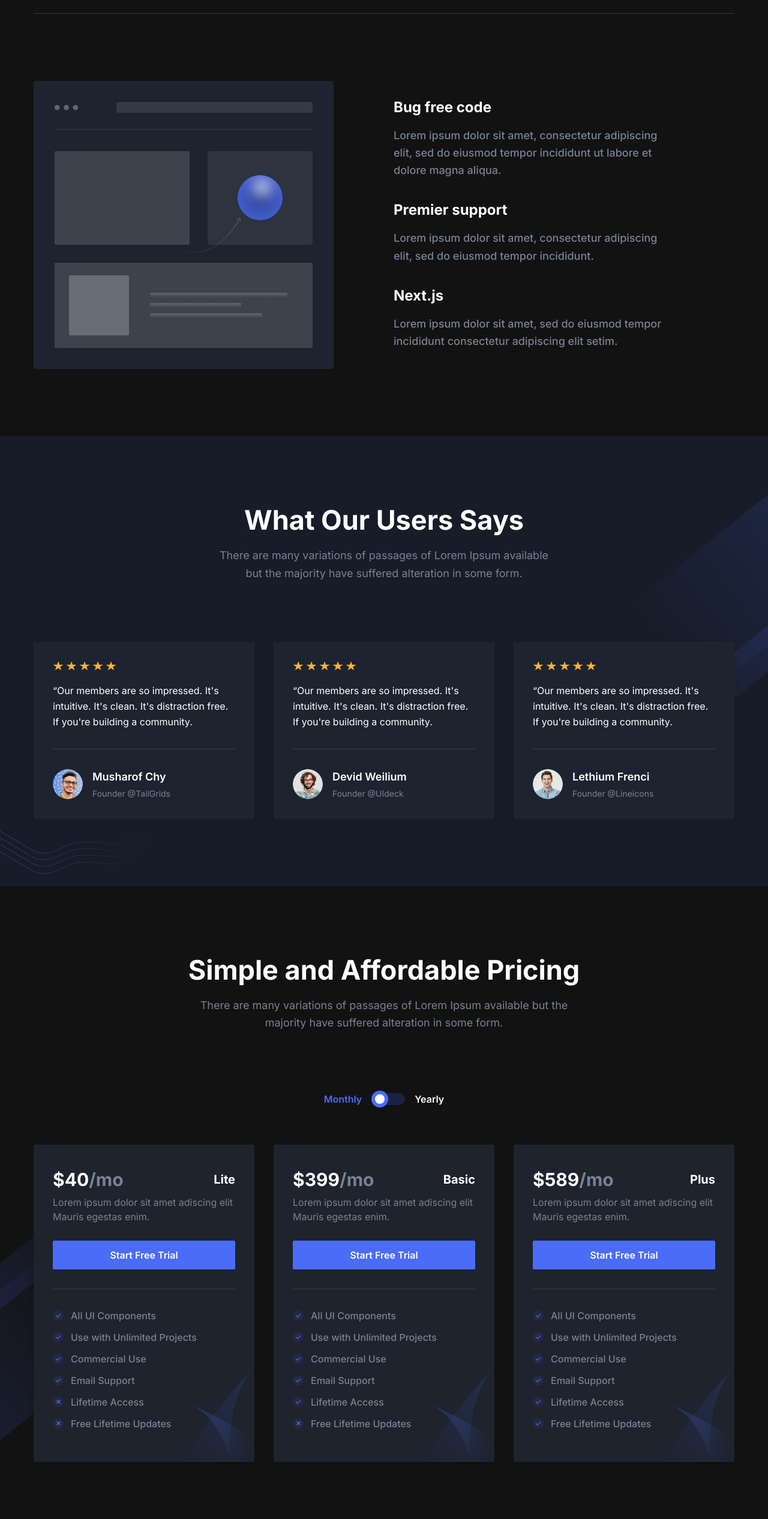
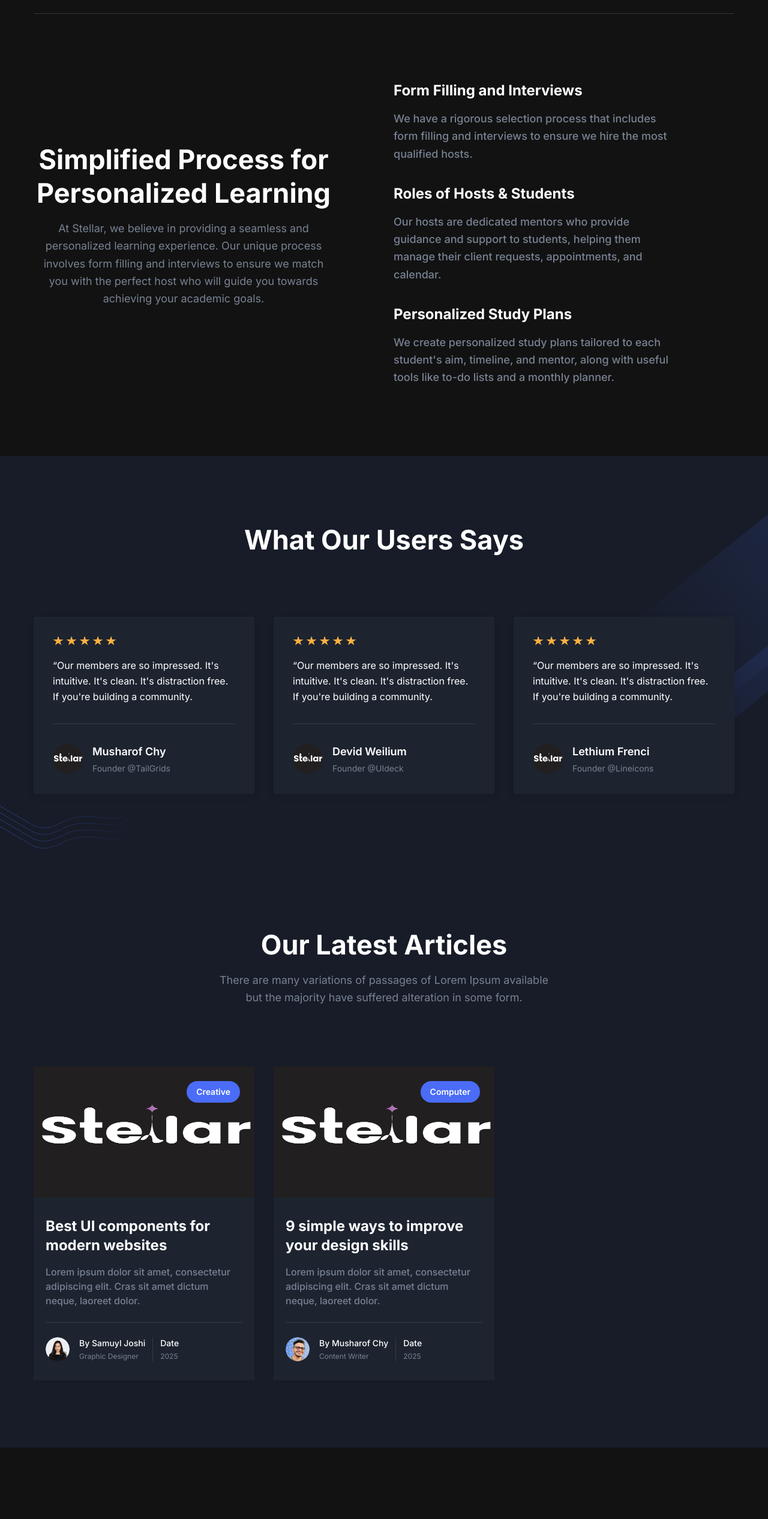
Before and after one commit to aaakash06/stellar, a Next.js app: page / in a window 1280 px wide. Shown: the part 2160-4692 px from the top of the page at 60% size. Built offline with nearby package versions, Linux system fonts and the light colour scheme.

Commit message:
home page almost done

```diff
--- a/components/About/AboutSectionTwo.tsx
+++ b/components/About/AboutSectionTwo.tsx
@@ -1,15 +1,28 @@
 import Image from "next/image";
+import SectionTitle from "../Common/SectionTitle";
 
 const AboutSectionTwo = () => {
   return (
     <section className="py-16 md:py-20 lg:py-28">
       <div className="container">
-        <div className="-mx-4 flex flex-wrap items-center">
-          <div className="w-full px-4 lg:w-1/2">
+        <div className="-mx-4 flex flex-wrap ">
+          <div className="w-full h-full  px-4 lg:w-1/2  flex flex-col justify-center">
             <div
+              className="wow fadeInUp relative mx-auto mb-12 aspect-[25/24] max-w-[500px] text-center  lg:m-0 flex items-center"
+              data-wow-delay=".15s"
+            >
+              <SectionTitle
+                title="Simplified Process for Personalized Learning"
+                paragraph="At Stellar, we believe in providing a seamless and personalized learning experience. Our unique process involves form filling and interviews to ensure we match you with the perfect host who will guide you towards achieving your academic goals."
+                center
+                mb="0"
+              />
+            </div>
+            {/* <div
               className="wow fadeInUp relative mx-auto mb-12 aspect-[25/24] max-w-[500px] text-center lg:m-0"
               data-wow-delay=".15s"
             >
+
               <Image
                 src="/images/about/about-image-2.svg"
                 alt="about image"
@@ -22,35 +35,38 @@
                 fill
                 className="drop-shadow-three hidden dark:block dark:drop-shadow-none"
               />
-            </div>
+            </div> */}
           </div>
           <div className="w-full px-4 lg:w-1/2">
             <div className="wow fadeInUp max-w-[470px]" data-wow-delay=".2s">
               <div className="mb-9">
                 <h3 className="mb-4 text-xl font-bold text-black dark:text-white sm:text-2xl lg:text-xl xl:text-2xl">
-                  Bug free code
+                  Form Filling and Interviews
                 </h3>
                 <p className="text-base font-medium leading-relaxed text-body-color sm:text-lg sm:leading-relaxed">
-                  Lorem ipsum dolor sit amet, consectetur adipiscing elit, sed
-                  do eiusmod tempor incididunt ut labore et dolore magna aliqua.
+                  We have a rigorous selection process that includes form
+                  filling and interviews to ensure we hire the most qualified
+                  hosts.
                 </p>
               </div>
               <div className="mb-9">
                 <h3 className="mb-4 text-xl font-bold text-black dark:text-white sm:text-2xl lg:text-xl xl:text-2xl">
-                  Premier support
+                  Roles of Hosts & Students
                 </h3>
                 <p className="text-base font-medium leading-relaxed text-body-color sm:text-lg sm:leading-relaxed">
-                  Lorem ipsum dolor sit amet, consectetur adipiscing elit, sed
-                  do eiusmod tempor incididunt.
+                  Our hosts are dedicated mentors who provide guidance and
+                  support to students, helping them manage their client
+                  requests, appointments, and calendar.
                 </p>
               </div>
               <div className="mb-1">
                 <h3 className="mb-4 text-xl font-bold text-black dark:text-white sm:text-2xl lg:text-xl xl:text-2xl">
-                  Next.js
+                  Personalized Study Plans
                 </h3>
                 <p className="text-base font-medium leading-relaxed text-body-color sm:text-lg sm:leading-relaxed">
-                  Lorem ipsum dolor sit amet, sed do eiusmod tempor incididunt
-                  consectetur adipiscing elit setim.
+                  We create personalized study plans tailored to each student's
+                  aim, timeline, and mentor, along with useful tools like to-do
+                  lists and a monthly planner.
                 </p>
               </div>
             </div>
--- a/components/Blog/SingleBlog.tsx
+++ b/components/Blog/SingleBlog.tsx
@@ -17,7 +17,7 @@
           <span className="absolute right-6 top-6 z-20 inline-flex items-center justify-center rounded-full bg-primary px-4 py-2 text-sm font-semibold capitalize text-white">
             {tags[0]}
           </span>
-          <Image src={image} alt="image" fill />
+          <Image src="/stellar.png" alt="image" fill />
         </Link>
         <div className="p-6 sm:p-8 md:px-6 md:py-8 lg:p-8 xl:px-5 xl:py-8 2xl:p-8">
           <h3>
--- a/components/Blog/blogData.tsx
+++ b/components/Blog/blogData.tsx
@@ -29,19 +29,19 @@
     tags: ["computer"],
     publishDate: "2025",
   },
-  {
-    id: 3,
-    title: "Tips to quickly improve your coding speed.",
-    paragraph:
-      "Lorem ipsum dolor sit amet, consectetur adipiscing elit. Cras sit amet dictum neque, laoreet dolor.",
-    image: "/images/blog/blog-03.jpg",
-    author: {
-      name: "Lethium Deo",
-      image: "/images/blog/author-03.png",
-      designation: "Graphic Designer",
-    },
-    tags: ["design"],
-    publishDate: "2025",
-  },
+  // {
+  //   id: 3,
+  //   title: "Tips to quickly improve your coding speed.",
+  //   paragraph:
+  //     "Lorem ipsum dolor sit amet, consectetur adipiscing elit. Cras sit amet dictum neque, laoreet dolor.",
+  //   image: "/images/blog/blog-03.jpg",
+  //   author: {
+  //     name: "Lethium Deo",
+  //     image: "/images/blog/author-03.png",
+  //     designation: "Graphic Designer",
+  //   },
+  //   tags: ["design"],
+  //   publishDate: "2025",
+  // },
 ];
 export default blogData;
--- a/components/Blog/index.tsx
+++ b/components/Blog/index.tsx
@@ -10,7 +10,7 @@
     >
       <div className="container">
         <SectionTitle
-          title="Our Latest Blogs"
+          title="Our Latest Articles"
           paragraph="There are many variations of passages of Lorem Ipsum available but the majority have suffered alteration in some form."
           center
         />
--- a/components/Common/SectionTitle.tsx
+++ b/components/Common/SectionTitle.tsx
@@ -14,7 +14,9 @@
   return (
     <>
       <div
-        className={`wow fadeInUp w-full ${center ? "mx-auto text-center" : ""}`}
+        className={`wow  fadeInUp w-full ${
+          center ? "mx-auto text-center" : ""
+        }`}
         data-wow-delay=".1s"
         style={{ maxWidth: width, marginBottom: mb }}
       >
--- a/components/Pricing/index.tsx
+++ b/components/Pricing/index.tsx
@@ -67,12 +67,19 @@
             duration={isMonthly ? "mo" : "yr"}
             subtitle="Lorem ipsum dolor sit amet adiscing elit Mauris egestas enim."
           >
-            <OfferList text="All UI Components" status="active" />
+            <OfferList text="Stellar" status="active" />
+            <OfferList text="Stellar" status="active" />
+            <OfferList text="Stellar" status="active" />
+            <OfferList text="Stellar" status="active" />
+            <OfferList text="Stellar" status="active" />
+            <OfferList text="Stellar" status="active" />
+
+            {/* <OfferList text="All UI Components" status="active" />
             <OfferList text="Use with Unlimited Projects" status="active" />
             <OfferList text="Commercial Use" status="active" />
             <OfferList text="Email Support" status="active" />
             <OfferList text="Lifetime Access" status="inactive" />
-            <OfferList text="Free Lifetime Updates" status="inactive" />
+            <OfferList text="Free Lifetime Updates" status="inactive" /> */}
           </PricingBox>
           <PricingBox
             packageName="Basic"
@@ -80,12 +87,12 @@
             duration={isMonthly ? "mo" : "yr"}
             subtitle="Lorem ipsum dolor sit amet adiscing elit Mauris egestas enim."
           >
-            <OfferList text="All UI Components" status="active" />
-            <OfferList text="Use with Unlimited Projects" status="active" />
-            <OfferList text="Commercial Use" status="active" />
-            <OfferList text="Email Support" status="active" />
-            <OfferList text="Lifetime Access" status="active" />
-            <OfferList text="Free Lifetime Updates" status="inactive" />
+            <OfferList text="Stellar" status="active" />
+            <OfferList text="Stellar" status="active" />
+            <OfferList text="Stellar" status="active" />
+            <OfferList text="Stellar" status="active" />
+            <OfferList text="Stellar" status="active" />
+            <OfferList text="Stellar" status="active" />
           </PricingBox>
           <PricingBox
             packageName="Plus"
@@ -93,12 +100,12 @@
             duration={isMonthly ? "mo" : "yr"}
             subtitle="Lorem ipsum dolor sit amet adiscing elit Mauris egestas enim."
           >
-            <OfferList text="All UI Components" status="active" />
-            <OfferList text="Use with Unlimited Projects" status="active" />
-            <OfferList text="Commercial Use" status="active" />
-            <OfferList text="Email Support" status="active" />
-            <OfferList text="Lifetime Access" status="active" />
-            <OfferList text="Free Lifetime Updates" status="active" />
+            <OfferList text="Stellar" status="active" />
+            <OfferList text="Stellar" status="active" />
+            <OfferList text="Stellar" status="active" />
+            <OfferList text="Stellar" status="active" />
+            <OfferList text="Stellar" status="active" />
+            <OfferList text="Stellar" status="active" />
           </PricingBox>
         </div>
       </div>
--- a/components/Testimonials/SingleTestimonial.tsx
+++ b/components/Testimonials/SingleTestimonial.tsx
@@ -14,7 +14,7 @@
     ratingIcons.push(
       <span key={index} className="text-yellow">
         {starIcon}
-      </span>,
+      </span>
     );
   }
 
@@ -30,7 +30,7 @@
         </p>
         <div className="flex items-center">
           <div className="relative mr-4 h-[50px] w-full max-w-[50px] overflow-hidden rounded-full">
-            <Image src={image} alt={name} fill />
+            <Image src="/stellar.png" alt={name} fill />
           </div>
           <div className="w-full">
             <h3 className="mb-1 text-lg font-semibold text-dark dark:text-white lg:text-base xl:text-lg">
--- a/components/Testimonials/index.tsx
+++ b/components/Testimonials/index.tsx
@@ -36,11 +36,7 @@
   return (
     <section className="dark:bg-bg-color-dark bg-gray-light relative z-10 py-16 md:py-20 lg:py-28">
       <div className="container">
-        <SectionTitle
-          title="What Our Users Says"
-          paragraph="There are many variations of passages of Lorem Ipsum available but the majority have suffered alteration in some form."
-          center
-        />
+        <SectionTitle title="What Our Users Says" paragraph="" center />
 
         <div className="grid grid-cols-1 gap-x-8 gap-y-10 md:grid-cols-2 lg:grid-cols-3">
           {testimonialData.map((testimonial) => (
--- a/src/app/(root)/page.tsx
+++ b/src/app/(root)/page.tsx
@@ -43,8 +43,8 @@
       <AboutSectionOne />
       <AboutSectionTwo />
       <Testimonials />
+      <Blog />
       <Pricing />
-      <Blog />
       <Contact />
     </>
   );
```
